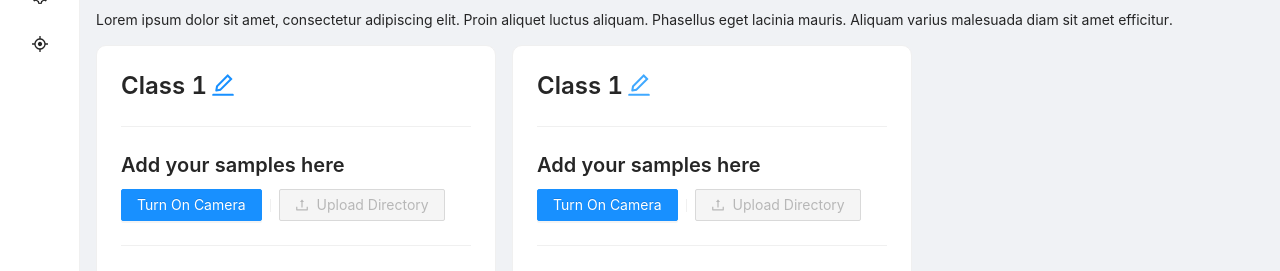
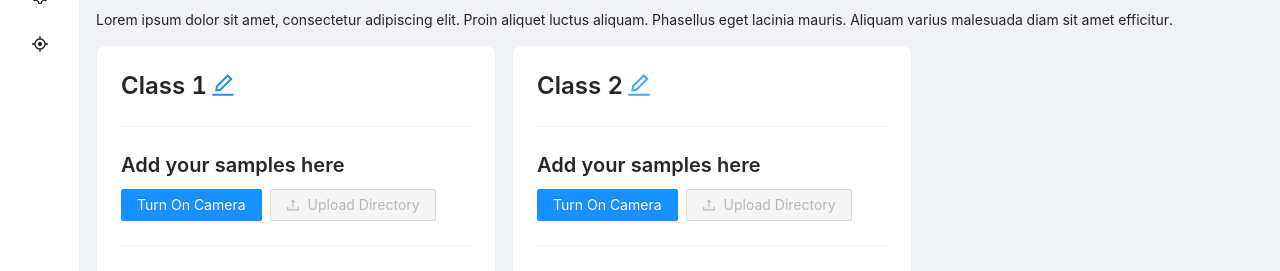
Before and after one commit to ilhamuh97/classify-ai, a React (Create React App) app: page /train in a window 1280 px wide. Shown: the part 135-406 px from the top of the page. Built offline with nearby package versions, Linux system fonts and the light colour scheme.

Commit message:
update class

```diff
--- a/src/components/CreateClass/ClassesWrapper/Class/Class.js
+++ b/src/components/CreateClass/ClassesWrapper/Class/Class.js
@@ -6,15 +6,15 @@ import {
     UploadOutlined,
     PauseCircleOutlined
 } from '@ant-design/icons';
-import { Typography, Divider, Button, Upload } from 'antd';
+import { Typography, Divider, Button, Upload, Space } from 'antd';
 import styles from './Class.module.scss';
 
-const Class = () => {
+const Class = ({ index }) => {
     const { Title, Paragraph } = Typography;
 
     // Content Related States
     const [on, setOn] = useState(false);
-    const [editableTitle, setEditableTitle] = useState('Class 1');
+    const [editableTitle, setEditableTitle] = useState('Class ' + (index + 1));
     const [capture, setCapture] = useState(null);
     const [stream, setStream] = useState(null);
     const [isRecord, setIsRecord] = useState(null);
@@ -130,17 +130,16 @@ const Class = () => {
                     </div>
                 </div>
             ) : (
-                <>
+                <Space>
                     <Button onClick={turnOnCamera} type="primary">
                         Turn On Camera
                     </Button>
-                    <Divider type="vertical" />
                     <Upload directory disabled>
                         <Button icon={<UploadOutlined />} disabled>
                             Upload Directory
                         </Button>
                     </Upload>
-                </>
+                </Space>
             )}
             <Divider />
             <div className={styles.samplesSection}>
@@ -150,11 +149,11 @@ const Class = () => {
                     </Title>
                 </Typography>
                 {imageSamples.length !== 0 ? (
-                    <div className={styles.samples}>
+                    <Space wrap className={styles.samples}>
                         {imageSamples.map((img, i) => {
                             return <img key={i} src={img} width={60} height={50} />;
                         })}
-                    </div>
+                    </Space>
                 ) : (
                     <Typography>
                         <Paragraph>No samples</Paragraph>
--- a/src/components/CreateClass/ClassesWrapper/ClassesWrapper.js
+++ b/src/components/CreateClass/ClassesWrapper/ClassesWrapper.js
@@ -1,12 +1,27 @@
-import React from 'react';
+import React, { useState } from 'react';
 import Class from './Class/Class';
 import styles from './ClassesWrapper.module.scss';
 
 const ClassesWrapper = () => {
+    const [datasets, setDatasets] = useState([]);
+
+    const initialClasses = () => {
+        var indents = [];
+        for (var i = 0; i < 2; i++) {
+            indents.push(<Class key={i} index={i} setDatasets={setDatasets} />);
+        }
+        return indents;
+    };
+
+    const datasetsClasses = () => {
+        return datasets.map((dataset, i) => {
+            return <Class key={i} index={i} setDatasets={setDatasets} dataset={dataset} />;
+        });
+    };
+
     return (
         <div className={styles.classesWrapper}>
-            <Class />
-            <Class />
+            {datasets.length === 0 ? initialClasses() : datasetsClasses()}
         </div>
     );
 };
```
